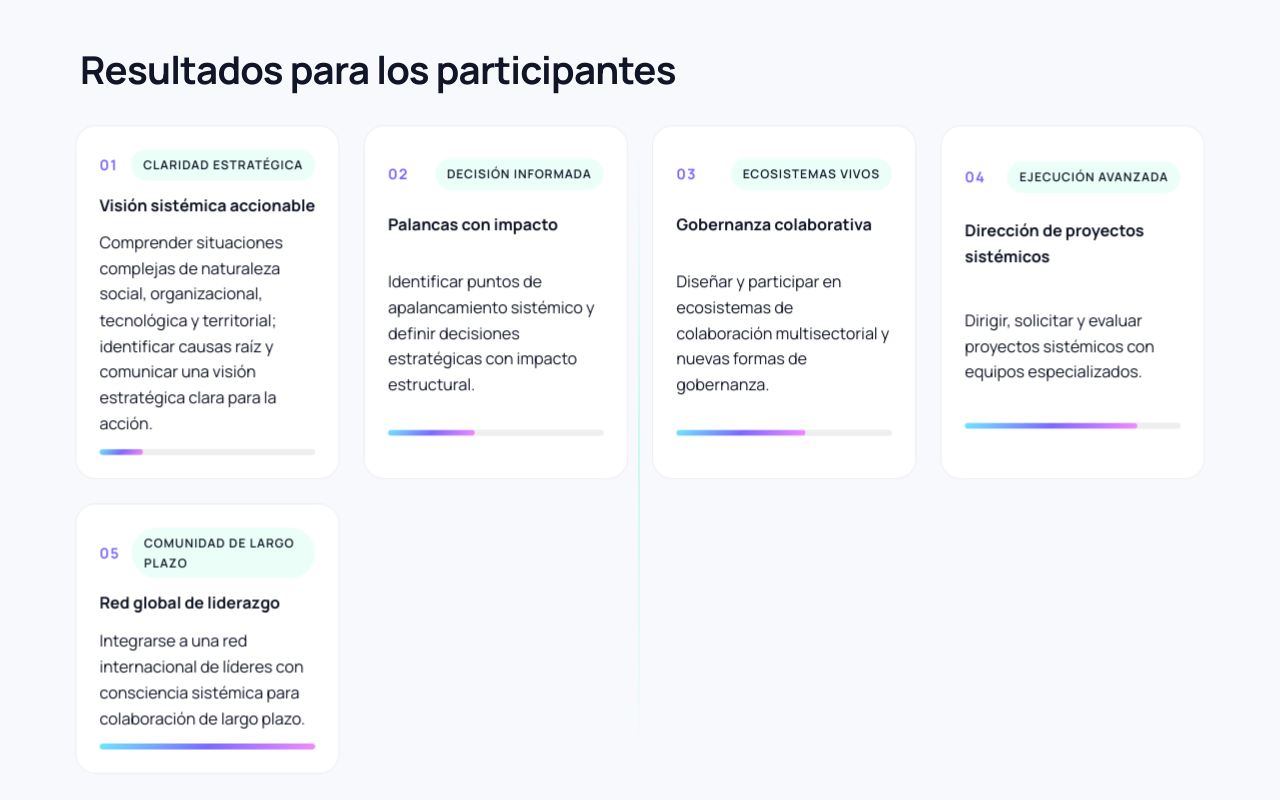
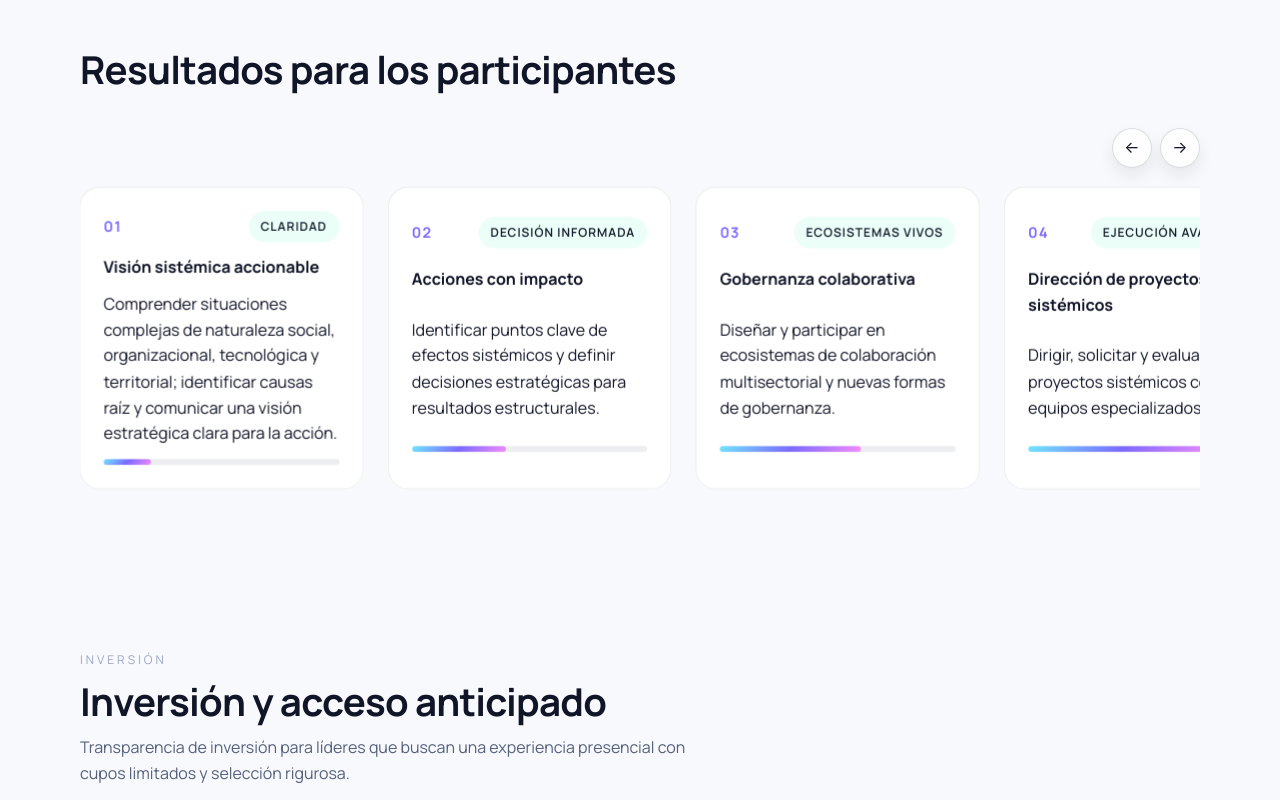
Before and after one commit to MaigomAS/SystemThinking-Website, a React (Vite) app: page / in a window 1280 px wide. Shown: the part 2320-3120 px from the top of the page. Built offline with nearby package versions, Linux system fonts and the light colour scheme.

Commit message:
Update outcomes carousel and copy

```diff
--- a/src/App.jsx
+++ b/src/App.jsx
@@ -167,6 +167,7 @@ function App() {
   const activeFaq = useMemo(() => faqs.find((faq) => faq.id === activeFaqId) ?? faqs[0], [activeFaqId, faqs]);
   const experienceItems = useMemo(() => EXPERIENCES[language] ?? EXPERIENCES.es, [language]);
   const experienceTrackRef = useRef(null);
+  const outcomesFlowRef = useRef(null);
 
   const whatsappLink = useMemo(
     () => `https://wa.me/${whatsappPhone}?text=${encodeURIComponent(t.contact.whatsappMessage)}`,
@@ -200,6 +201,17 @@ function App() {
       if (prev === null) return prev;
       return (prev - 1 + LEVER_ITEMS.length) % LEVER_ITEMS.length;
     });
+  };
+
+  const scrollOutcomes = (direction) => {
+    const container = outcomesFlowRef.current;
+    if (!container) return;
+    const card = container.querySelector('.result-step');
+    const styles = window.getComputedStyle(container);
+    const gapValue = parseFloat(styles.columnGap || styles.gap || '0');
+    const cardWidth = card?.getBoundingClientRect().width ?? 0;
+    const scrollAmount = cardWidth + gapValue || container.clientWidth;
+    container.scrollBy({ left: direction * scrollAmount, behavior: getScrollBehavior() });
   };
 
   const getScrollBehavior = () => {
@@ -528,7 +540,27 @@ function App() {
     ),
     outcomes: (section) => (
       <Section key={section.id} id={section.id} title={t.outcomes.title} tone="light" className="reveal outcomes-section">
-        <div className="result-flow">
+        <div className="result-flow__controls">
+          <button
+            type="button"
+            className="result-flow__button"
+            onClick={() => scrollOutcomes(-1)}
+            aria-label={t.outcomes.controls.previous}
+          >
+            <span aria-hidden="true">←</span>
+            <span className="sr-only">{t.outcomes.controls.previous}</span>
+          </button>
+          <button
+            type="button"
+            className="result-flow__button"
+            onClick={() => scrollOutcomes(1)}
+            aria-label={t.outcomes.controls.next}
+          >
+            <span aria-hidden="true">→</span>
+            <span className="sr-only">{t.outcomes.controls.next}</span>
+          </button>
+        </div>
+        <div className="result-flow" ref={outcomesFlowRef}>
           {outcomes.map((outcome, index) => (
             <article key={outcome.title} className="result-step">
               <div className="result-step__header">
--- a/src/data/i18n/en.json
+++ b/src/data/i18n/en.json
@@ -278,6 +278,10 @@
   },
   "outcomes": {
     "title": "Outcomes for participants",
+    "controls": {
+      "previous": "View previous card",
+      "next": "View next card"
+    },
     "items": [
       {
         "title": "Actionable systemic vision",
--- a/src/data/i18n/es.json
+++ b/src/data/i18n/es.json
@@ -282,15 +282,19 @@
   },
   "outcomes": {
     "title": "Resultados para los participantes",
+    "controls": {
+      "previous": "Ver bloque anterior",
+      "next": "Ver bloque siguiente"
+    },
     "items": [
       {
         "title": "Visión sistémica accionable",
         "copy": "Comprender situaciones complejas de naturaleza social, organizacional, tecnológica y territorial; identificar causas raíz y comunicar una visión estratégica clara para la acción.",
-        "tag": "Claridad estratégica"
+        "tag": "Claridad"
       },
       {
-        "title": "Palancas con impacto",
-        "copy": "Identificar puntos de apalancamiento sistémico y definir decisiones estratégicas con impacto estructural.",
+        "title": "Acciones con impacto",
+        "copy": "Identificar puntos clave de efectos sistémicos y definir decisiones estratégicas para resultados estructurales.",
         "tag": "Decisión informada"
       },
       {
--- a/src/styles/global.css
+++ b/src/styles/global.css
@@ -1102,19 +1102,42 @@ img {
 
 .result-flow {
   position: relative;
-  display: grid;
+  display: flex;
   gap: 24px;
-  grid-template-columns: repeat(auto-fit, minmax(260px, 1fr));
-}
-
-.result-flow::before {
-  content: '';
-  position: absolute;
-  inset: 20px 50% 20px auto;
-  width: 2px;
-  background: linear-gradient(180deg, rgba(92, 255, 198, 0) 0%, rgba(92, 255, 198, 0.5) 50%, rgba(92, 255, 198, 0) 100%);
-  opacity: 0.6;
-  pointer-events: none;
+  overflow-x: auto;
+  scroll-snap-type: x mandatory;
+  padding: 4px 4px 12px;
+}
+
+.result-flow__controls {
+  display: flex;
+  justify-content: flex-end;
+  gap: 8px;
+  margin-bottom: 16px;
+}
+
+.result-flow__button {
+  width: 40px;
+  height: 40px;
+  border-radius: var(--radius-pill);
+  border: 1px solid rgba(27, 48, 67, 0.16);
+  background: rgba(255, 255, 255, 0.85);
+  color: var(--color-text-on-light);
+  font-size: 1rem;
+  display: grid;
+  place-items: center;
+  box-shadow: 0 8px 16px rgba(19, 26, 50, 0.08);
+  transition: transform 0.2s ease, box-shadow 0.2s ease;
+}
+
+.result-flow__button:hover {
+  transform: translateY(-1px);
+  box-shadow: 0 12px 20px rgba(19, 26, 50, 0.12);
+}
+
+.result-flow__button:focus-visible {
+  outline: 2px solid rgba(124, 106, 255, 0.6);
+  outline-offset: 2px;
 }
 
 .result-step {
@@ -1126,6 +1149,8 @@ img {
   display: grid;
   gap: 12px;
   transform: translateZ(10px);
+  flex: 0 0 clamp(240px, 22vw, 300px);
+  scroll-snap-align: start;
 }
 
 .result-step::after {
@@ -1180,15 +1205,9 @@ img {
 }
 
 @media (max-width: 900px) {
-  .result-flow::before {
-    display: none;
-  }
-
-  .result-flow {
-  position: relative;
-  display: grid;
-}
-
+  .result-flow__controls {
+    justify-content: space-between;
+  }
 }
 
 @media (max-width: 900px) {
```
